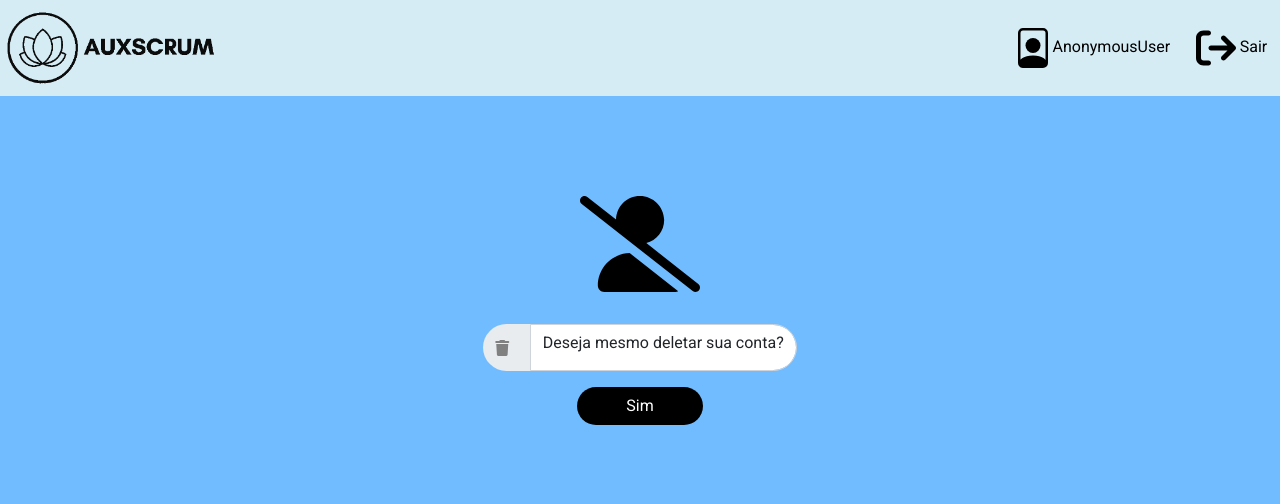
After one commit to Mateusas3s/DS-Feudo-Lotus, a Django app: page /deleteProfile/1/ in a window 1280 px wide. The commit adds this page. Shown: the top 504 px of the page. Run offline with Django 4.2, Linux system fonts and the light colour scheme; data comes from the database, SQL or seed files in the repository; both versions use the stored data as it was after the commit; some libraries are stand-ins or nearby versions.

Commit message:
Finalização da US01

```diff
--- /dev/null
+++ b/AuxScrum/usuarios/templates/usuarios/formDelete.html
@@ -0,0 +1,75 @@
+{% extends 'usuarios/home.html' %}
+
+{% load static %}
+
+{% block content %}
+{% block title %}Deletar Usuário{% endblock %}
+
+<style>
+    .user_card {
+      width: 600px;
+      margin-top: auto;
+      margin-bottom: auto;
+      background: #71BBFF;
+      position: relative;
+      display: flex;
+      justify-content: center;
+      flex-direction: column;
+      padding: 10px;
+    }
+    .perfil{
+      margin-top: 80px;
+    }
+    .form_container {
+      margin-top: 20px;
+    }
+    .input-group-text {
+      color: grey !important;
+      border: 0 !important;
+      border-radius: 30px 0 0 30px !important;
+    }
+    .form-control{
+      border-radius: 0 30px 30px 0 !important;
+    }
+    .form-control-2{
+      border-radius: 30px 30px 30px 30px !important;
+    }
+    .input-group-append{
+      width: 47.5px;
+    }
+    .input-group-text{
+      height: 47px;
+    }
+    .delete_btn {
+              width: 40%;
+              background: #000000 !important;
+              color: white !important;
+              border-radius: 30px;
+          }
+  </style>
+
+<div class="container h-100">
+    <div class="d-flex justify-content-center h-100">
+        <div class="user_card">
+            <div class="d-flex justify-content-center">
+                <svg class="perfil" xmlns="http://www.w3.org/2000/svg" width="120" height="120" viewBox="0 0 640 512">
+                    <path d="M95.1 477.3c0 19.14 15.52 34.67 34.66 34.67h378.7c5.625 0 10.73-1.65 15.42-4.029L264.9 304.3C171.3 306.7 95.1 383.1 95.1 477.3zM630.8 469.1l-277.1-217.9c54.69-14.56 95.18-63.95 95.18-123.2C447.1 57.31 390.7 0 319.1 0C250.2 0 193.7 55.93 192.3 125.4l-153.4-120.3C34.41 1.672 29.19 0 24.03 0C16.91 0 9.845 3.156 5.127 9.187c-8.187 10.44-6.375 25.53 4.062 33.7L601.2 506.9c10.5 8.203 25.56 6.328 33.69-4.078C643.1 492.4 641.2 477.3 630.8 469.1z"/></svg>
+                </div>
+                <div class="d-flex justify-content-center form_container">
+                    <form action="" method="POST">
+                        {% csrf_token %}
+                        <div class="input-group mb-2">
+                            <div class="input-group-append">
+                                <span class="input-group-text"><i class="fas fa-trash"></i></span>
+                            </div>
+                            <label type="email" name="email" class="form-control">Deseja mesmo deletar sua conta?</label>
+                        </div>
+                        <div class="d-flex justify-content-center mt-3 login_container">
+                            <input type="submit" class="btn delete_btn" value="Sim">
+                        </div>
+                    </form>
+                </div>
+        </div>
+    </div>
+</div>
+{% endblock %}
--- a/AuxScrum/usuarios/templates/usuarios/formEdicao.html
+++ b/AuxScrum/usuarios/templates/usuarios/formEdicao.html
@@ -17,9 +17,13 @@
       </button>
       <div class="collapse navbar-collapse justify-content-end" id="navbar-links">
           <div class="navbar-nav">
-              <a href="{% url 'alterarSenha' %}" class="nav-item nav-link" id="perfil-menu">
+              <a href="{% url 'alterarSenha' %}" class="nav-item nav-link" id="alterarSenha-menu">
                 <svg xmlns="http://www.w3.org/2000/svg" x="0px" y="0px" width="40" height="40" viewBox="0 0 24 24">
                   <path d="M 7 5 C 3.1545455 5 0 8.1545455 0 12 C 0 15.845455 3.1545455 19 7 19 C 9.7749912 19 12.089412 17.314701 13.271484 15 L 16 15 L 16 18 L 22 18 L 22 15 L 24 15 L 24 9 L 23 9 L 13.287109 9 C 12.172597 6.6755615 9.8391582 5 7 5 z M 7 7 C 9.2802469 7 11.092512 8.4210017 11.755859 10.328125 L 11.988281 11 L 22 11 L 22 13 L 20 13 L 20 16 L 18 16 L 18 13 L 12.017578 13 L 11.769531 13.634766 C 11.010114 15.575499 9.1641026 17 7 17 C 4.2454545 17 2 14.754545 2 12 C 2 9.2454545 4.2454545 7 7 7 z M 7 9 C 5.3549904 9 4 10.35499 4 12 C 4 13.64501 5.3549904 15 7 15 C 8.6450096 15 10 13.64501 10 12 C 10 10.35499 8.6450096 9 7 9 z M 7 11 C 7.5641294 11 8 11.435871 8 12 C 8 12.564129 7.5641294 13 7 13 C 6.4358706 13 6 12.564129 6 12 C 6 11.435871 6.4358706 11 7 11 z"></path></svg> Alterar Senha
+              </a>
+              <a href="{% url 'deleteProfile' request.user.pk %}" class="nav-item nav-link" id="DeletarUser-menu">
+                <svg xmlns="http://www.w3.org/2000/svg" width="40" height="40" viewBox="0 0 448 512">
+                  <path d="M160 400C160 408.8 152.8 416 144 416C135.2 416 128 408.8 128 400V192C128 183.2 135.2 176 144 176C152.8 176 160 183.2 160 192V400zM240 400C240 408.8 232.8 416 224 416C215.2 416 208 408.8 208 400V192C208 183.2 215.2 176 224 176C232.8 176 240 183.2 240 192V400zM320 400C320 408.8 312.8 416 304 416C295.2 416 288 408.8 288 400V192C288 183.2 295.2 176 304 176C312.8 176 320 183.2 320 192V400zM317.5 24.94L354.2 80H424C437.3 80 448 90.75 448 104C448 117.3 437.3 128 424 128H416V432C416 476.2 380.2 512 336 512H112C67.82 512 32 476.2 32 432V128H24C10.75 128 0 117.3 0 104C0 90.75 10.75 80 24 80H93.82L130.5 24.94C140.9 9.357 158.4 0 177.1 0H270.9C289.6 0 307.1 9.358 317.5 24.94H317.5zM151.5 80H296.5L277.5 51.56C276 49.34 273.5 48 270.9 48H177.1C174.5 48 171.1 49.34 170.5 51.56L151.5 80zM80 432C80 449.7 94.33 464 112 464H336C353.7 464 368 449.7 368 432V128H80V432z"/></svg> Deletar Usuário
               </a>
               <a href="{% url 'logout' %}" class="nav-item nav-link" id="logout-menu">
                 <svg xmlns="http://www.w3.org/2000/svg" width="40" height="40" viewBox="0 0 512 512">
--- a/AuxScrum/usuarios/urls.py
+++ b/AuxScrum/usuarios/urls.py
@@ -1,6 +1,6 @@
 from django.urls import path
 from django.contrib.auth import views as auth_views
-from .views import UsuarioCreate
+from .views import UsuarioCreate, UserDelete
 from . import views
 
 urlpatterns = [
@@ -13,5 +13,6 @@ urlpatterns = [
     path('paginaPerfil/<int:user_id>/', views.paginaPerfil, name='pagina-perfil'),
     path('edit_profile/<int:user_id>/', views.edit_profile, name='edit_profile'),
     path('salvarProfile/<int:user_id>/', views.salvarProfile, name='salvarProfile'),
-    path('alterarSenha/', views.alterarSenha, name='alterarSenha')
+    path('deleteProfile/<int:pk>/', UserDelete.as_view(), name='deleteProfile'),
+    path('alterarSenha/', views.alterarSenha, name='alterarSenha'),
 ]
--- a/AuxScrum/usuarios/views.py
+++ b/AuxScrum/usuarios/views.py
@@ -2,7 +2,7 @@ from dataclasses import fields
 from re import template
 from django.http import HttpResponse
 from django.shortcuts import redirect, render
-from django.views.generic.edit import CreateView
+from django.views.generic.edit import CreateView, DeleteView
 from flask import request
 from .models import UserProfile
 from .forms import UsuarioForm
@@ -21,6 +21,7 @@ class UsuarioCreate(CreateView):
     form_class = UsuarioForm
     success_url = reverse_lazy('login')
 
+# Perfil de Usuário
 def paginaPerfil(request, user_id):
     usuario = UserProfile.objects.get(user_id=user_id)
     user_dado = User.objects.get(id=user_id)
@@ -71,3 +72,8 @@ def alterarSenha(request):
             'form': form
         }
     return render(request, 'usuarios/alterarSenha.html', context)
+
+class UserDelete(DeleteView):
+    template_name = 'usuarios/formDelete.html'
+    model = User
+    success_url = reverse_lazy('login')
```
Also changed, not shown: AuxScrum/db.sqlite3.
